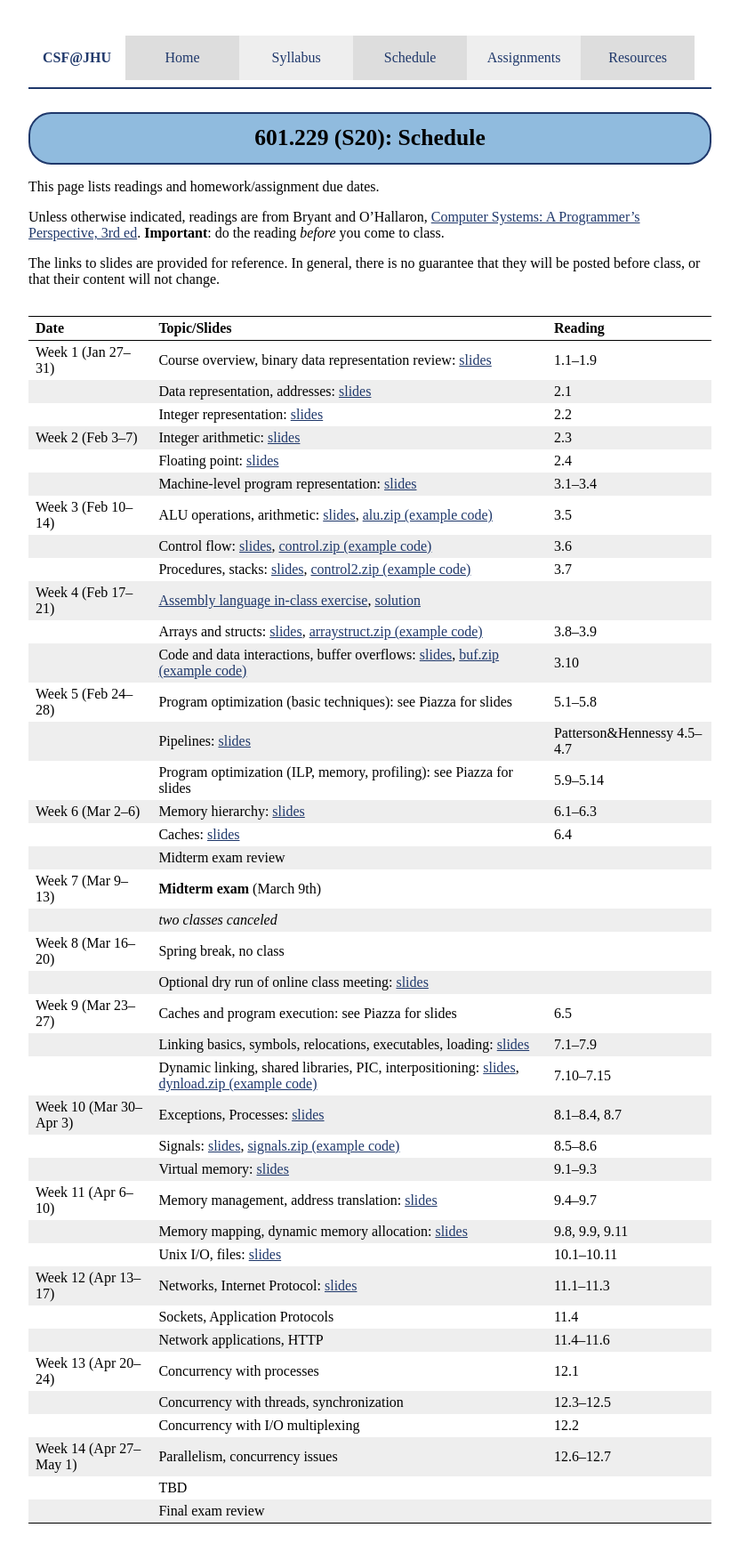
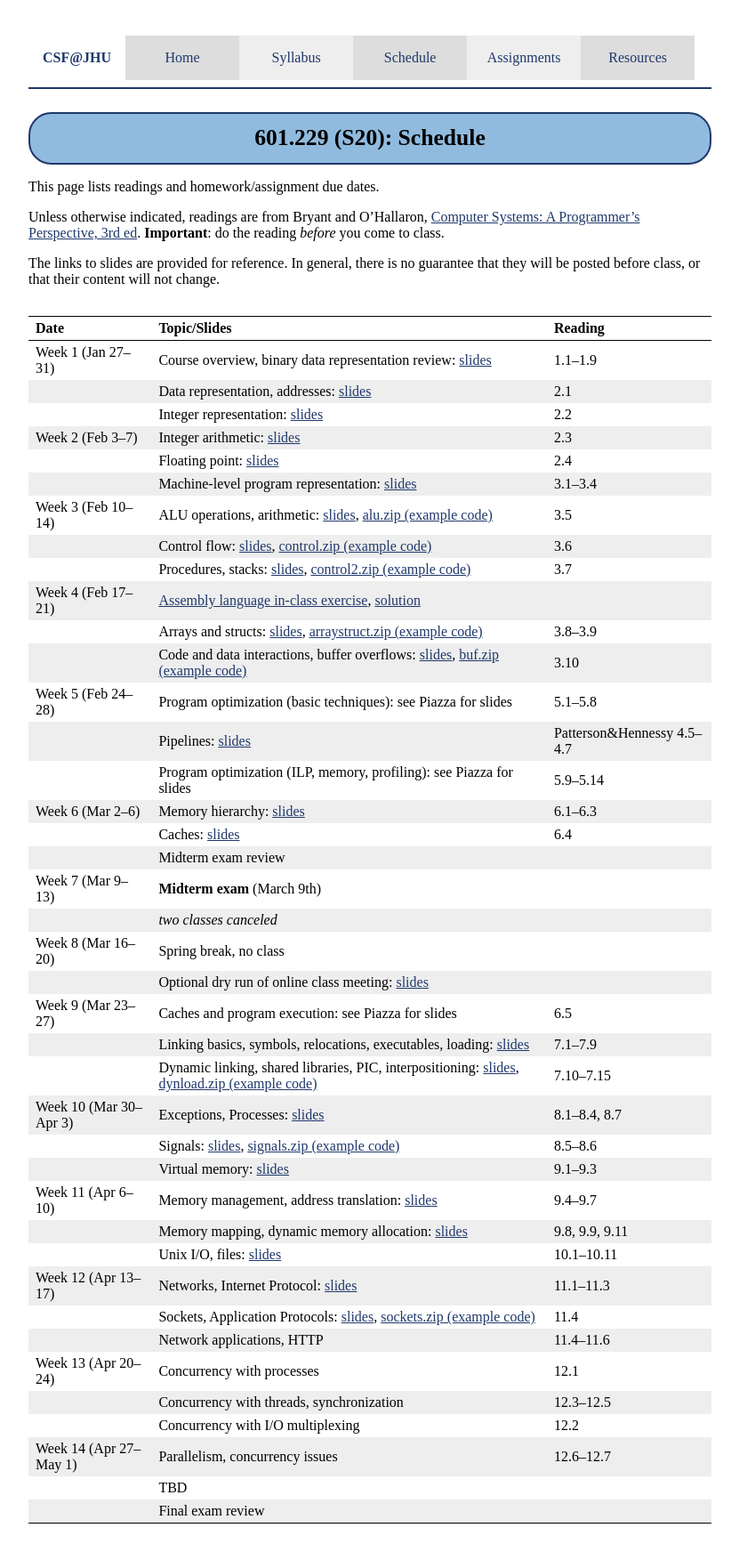
Before and after one commit to jhucsf/spring2020, a Jekyll site: the page built from schedule.md, in a window 1280 px wide. Shown: the whole page at 89% size, without its empty margins (224-1055 px from the left). Built offline with Jekyll 4.4.1, drawn with Linux system fonts in a browser that asks for light colours.

Commit message:
slides and example code for lecture 27

```diff
--- a/schedule.md
+++ b/schedule.md
@@ -44,7 +44,7 @@ Week 11 (Apr 6–10) | Memory management, address translation: [slides](lectures
 &nbsp;             | Memory mapping, dynamic memory allocation: [slides](lectures/lecture24-public.pdf) | 9.8, 9.9, 9.11 |
 &nbsp;             | Unix I/O, files: [slides](lectures/lecture25-public.pdf) | 10.1–10.11 |
 Week 12 (Apr 13–17)| Networks, Internet Protocol: [slides](lectures/lecture26-public.pdf) | 11.1–11.3 |
-                   | Sockets, Application Protocols | 11.4 |
+&nbsp;             | Sockets, Application Protocols: [slides](lectures/lecture27-public.pdf), [sockets.zip (example code)](lectures/sockets.zip) | 11.4 |
                    | Network applications, HTTP | 11.4–11.6 |
 Week 13 (Apr 20–24)| Concurrency with processes | 12.1 |
                    | Concurrency with threads, synchronization | 12.3–12.5
```
Also changed, not shown: 2 other files.
